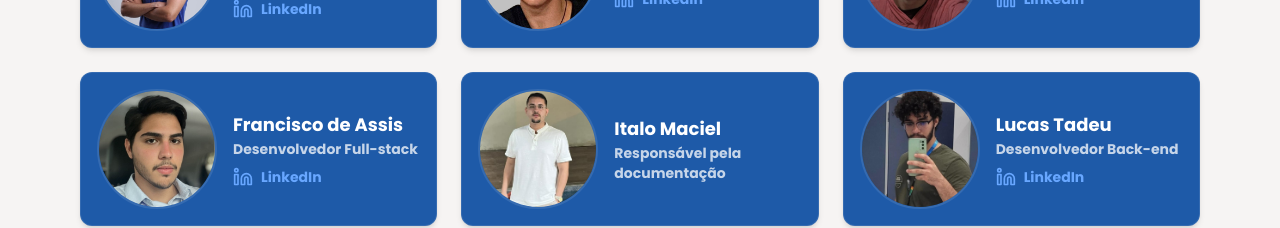
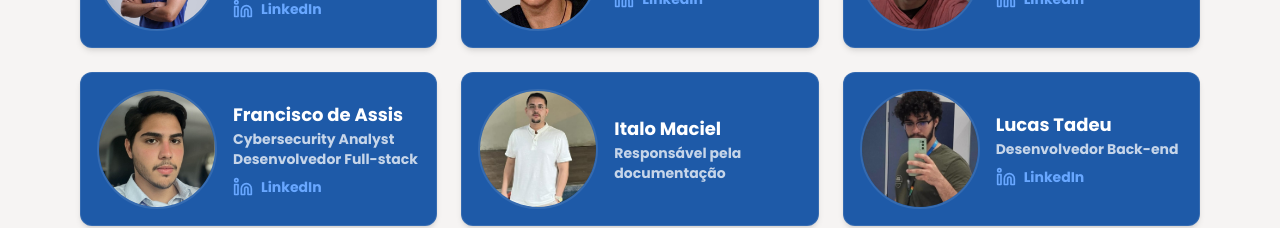
Before and after one commit to nicolekaroliny/Runit-FrontEnd, a Next.js app: page /sobre in a window 1280 px wide. Shown: the part 880-1108 px from the top of the page. Built offline with nearby package versions, Linux system fonts and the light colour scheme; no server answers.

Commit message:
Ajustes Sobre Nós

```diff
--- a/src/app/sobre/components/gridEquipe.tsx
+++ b/src/app/sobre/components/gridEquipe.tsx
@@ -25,7 +25,7 @@ const team = [
   {
     file: "/images/equipe/francisco.png",
     name: "Francisco de Assis",
-    role: "Desenvolvedor Full-stack",
+    role: "Cybersecurity Analyst Desenvolvedor Full-stack",
     linkedin: "https://www.linkedin.com/in/franciscoprimo/"
   },
   {
```
